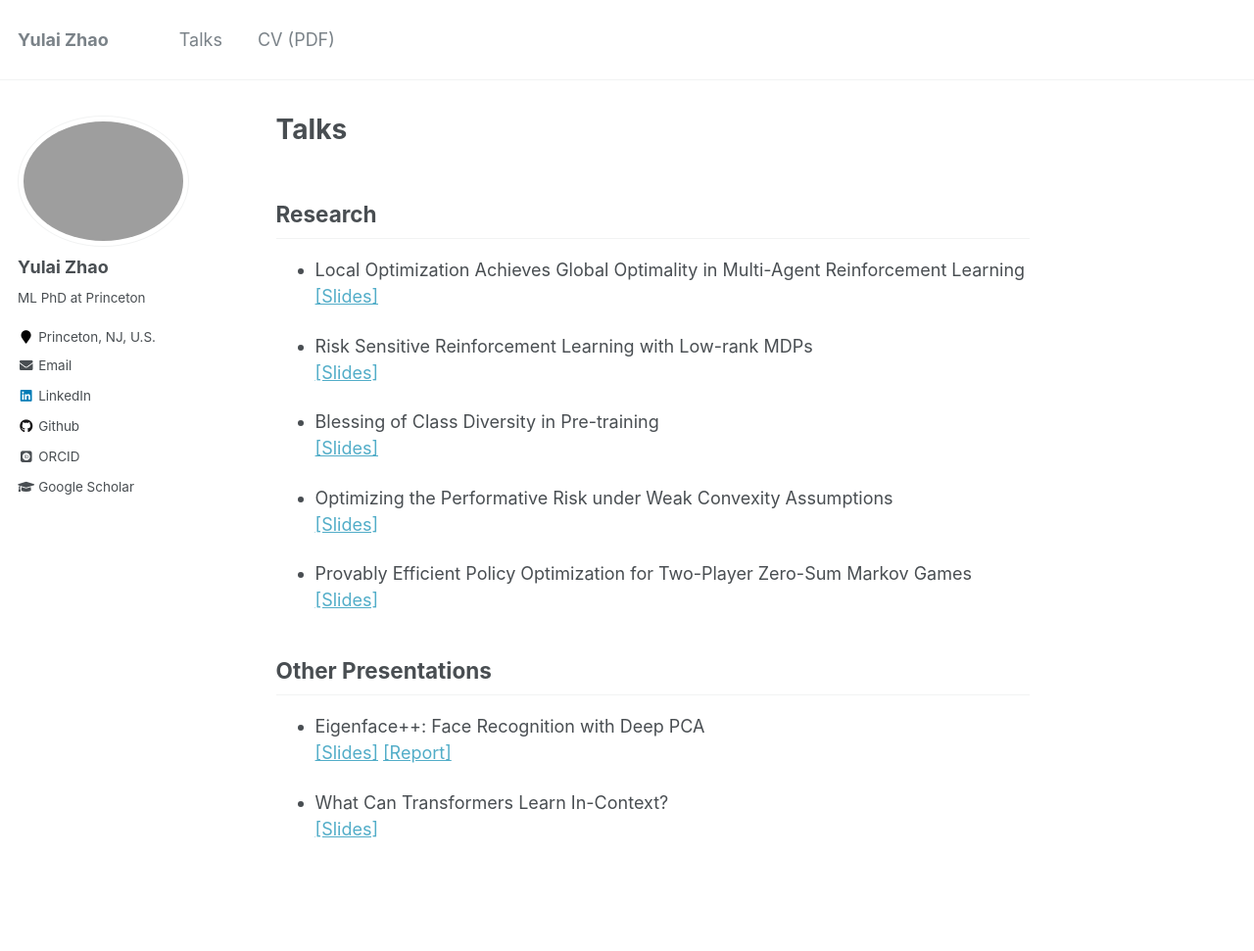
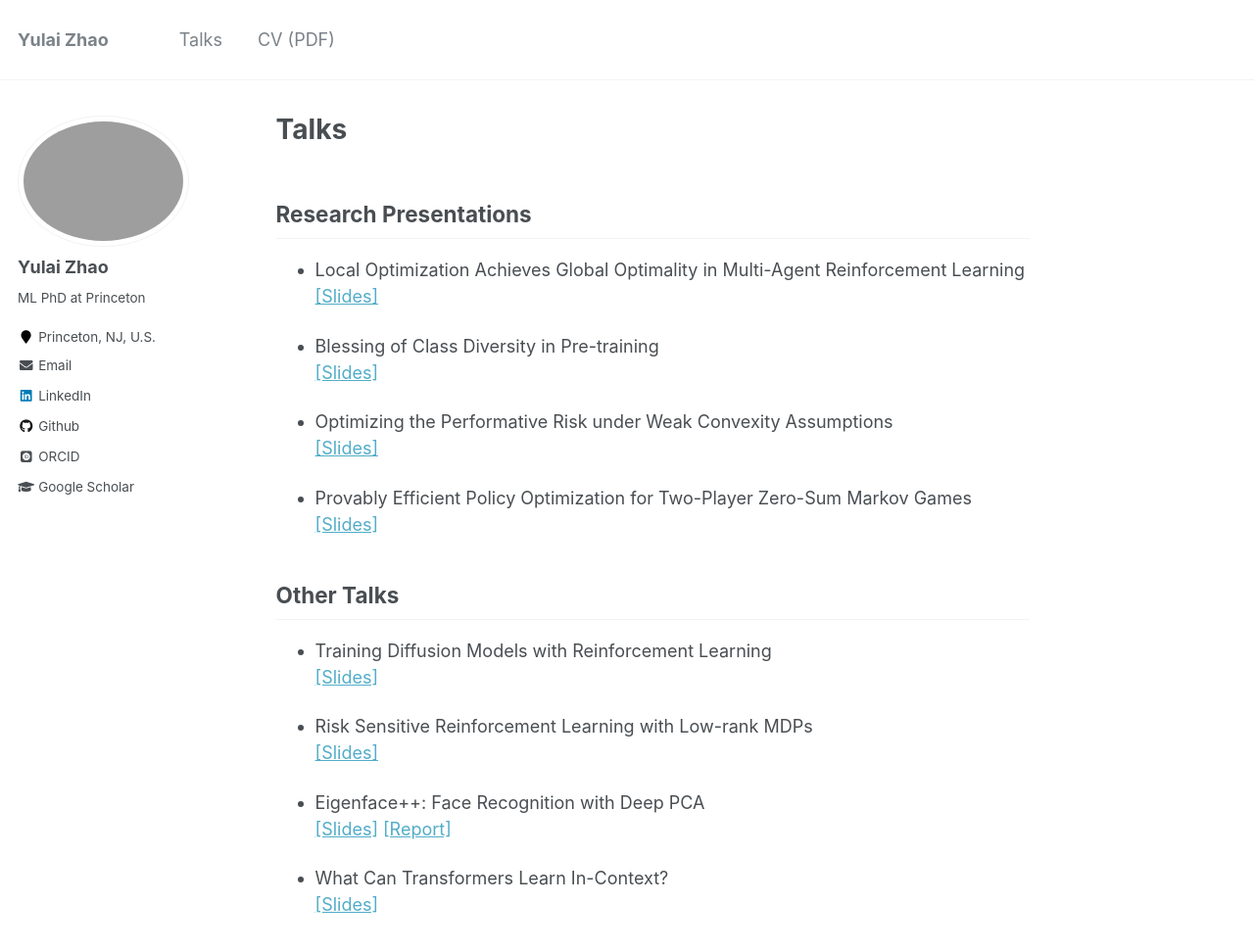
Before and after one commit to zhaoyl18/zhaoyl18.github.io, a Jekyll site: the page built from _pages/talks.md, in a window 1280 px wide and 1122 px high. Shown: the top 971 px of the window at 98% size. Built offline with Jekyll 4.4.1, drawn with Linux system fonts in a browser that asks for light colours; some web fonts are replaced.

Commit message:
add training diffusion with RL slides

```diff
--- a/_pages/talks.md
+++ b/_pages/talks.md
@@ -23,7 +20,13 @@ redirect_from:
 * Provably Efficient Policy Optimization for Two-Player Zero-Sum Markov Games
 [[Slides]](<https://yulaizhao.com/files/slides_pgt.pdf>)
 
-## Other Presentations
+## Other Talks
+
+* Training Diffusion Models with Reinforcement Learning
+[[Slides]](<https://yulaizhao.com/files/slides_training_diffusion_RL.pdf>)
+
+* Risk Sensitive Reinforcement Learning with Low-rank MDPs
+[[Slides]](<https://yulaizhao.com/files/slides_riskRL.pdf>)
 
 * Eigenface++: Face Recognition with Deep PCA
 [[Slides]](<https://yulaizhao.com/files/slides_ECE571_final.pdf>) [[Report]](<https://yulaizhao.com/files/report_ECE571_final.pdf>)
```
Also changed, not shown: other parts of _pages/talks.md (+1 -4 lines), 1 other file.
